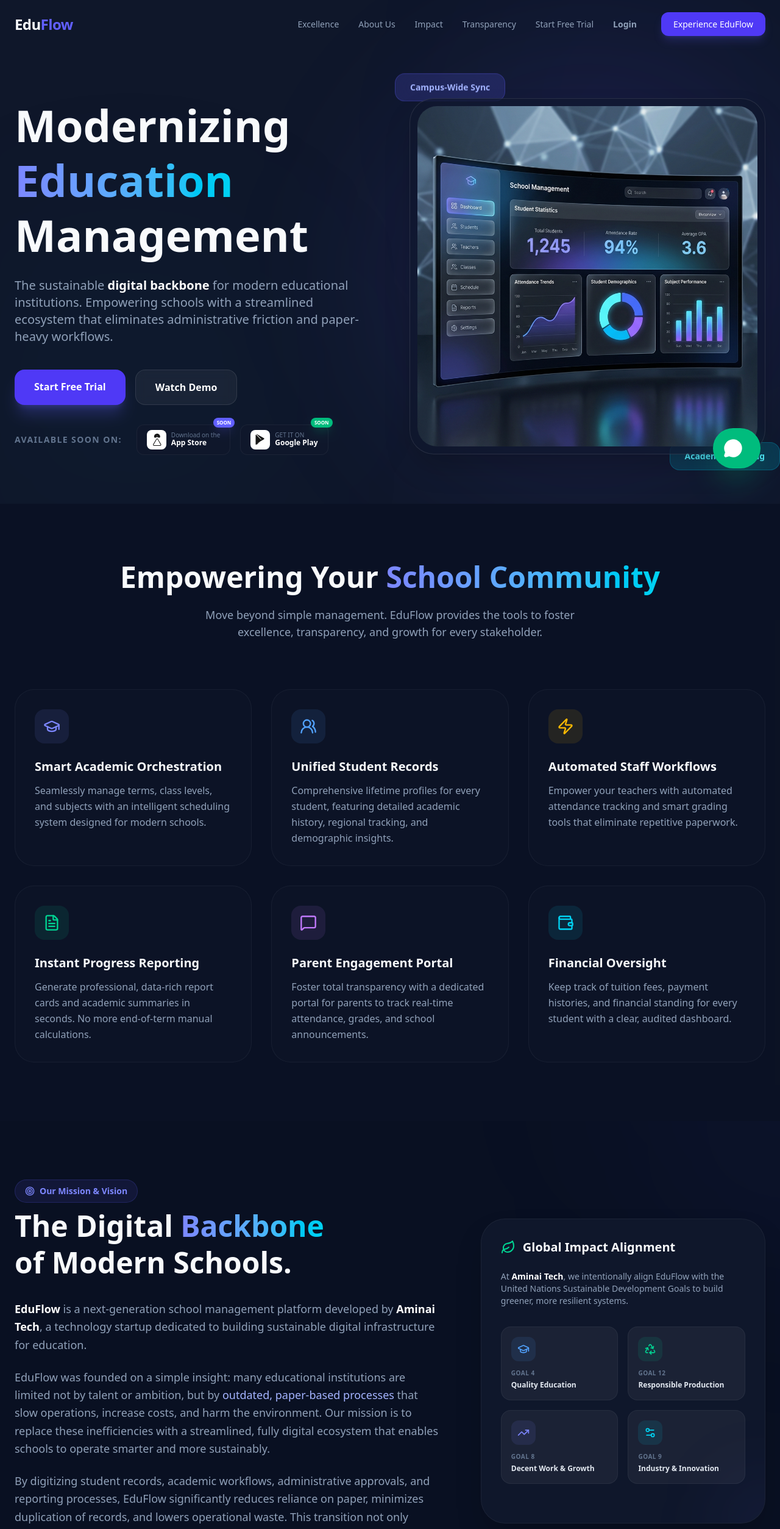
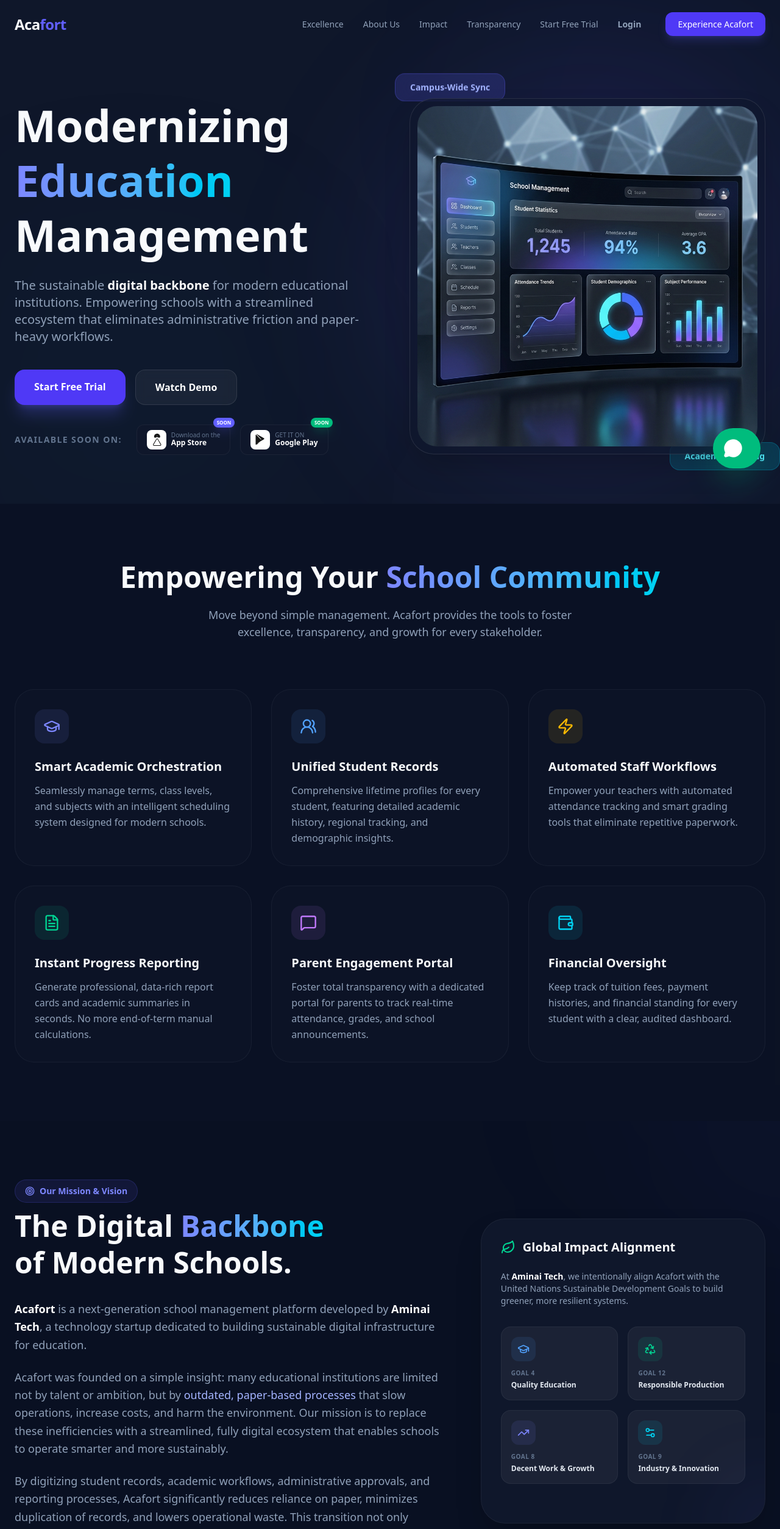
Before and after one commit to AminaiTech/EduFlow, a Next.js app: page / in a window 1280 px wide. Shown: the top 2507 px of the page at 61% size. Built offline with nearby package versions, Linux system fonts and the light colour scheme.

Commit message:
chore: update project name to Acafort (Academic Fortress)

```diff
--- a/package.json
+++ b/package.json
@@ -1,5 +1,5 @@
 {
-  "name": "temp_app",
+  "name": "acafort",
   "version": "0.1.0",
   "private": true,
   "scripts": {
--- a/src/app/layout.tsx
+++ b/src/app/layout.tsx
@@ -14,8 +14,8 @@
 });
 
 export const metadata: Metadata = {
-  title: "EduFlow | Modern School Management System",
-  description: "EduFlow is a comprehensive, multi-tenant school management system designed to streamline academic operations, student tracking, and administrative tasks.",
+  title: "Acafort | Academic Fortress — Modern School Management System",
+  description: "Acafort (Academic Fortress) is a comprehensive, multi-tenant school management system designed to streamline academic operations, student tracking, and administrative tasks.",
 };
 
 export default function RootLayout({
--- a/src/components/About.tsx
+++ b/src/components/About.tsx
@@ -46,13 +46,13 @@
 
                         <div className="space-y-6 text-slate-400 text-lg leading-relaxed">
                             <p>
-                                <span className="text-white font-semibold">EduFlow</span> is a next-generation school management platform developed by <Link href="https://aminaitech.com" target="_blank" className="text-white font-semibold hover:text-indigo-400 transition-colors">Aminai Tech</Link>, a technology startup dedicated to building sustainable digital infrastructure for education.
+                                <span className="text-white font-semibold">Acafort</span> is a next-generation school management platform developed by <Link href="https://aminaitech.com" target="_blank" className="text-white font-semibold hover:text-indigo-400 transition-colors">Aminai Tech</Link>, a technology startup dedicated to building sustainable digital infrastructure for education.
                             </p>
                             <p>
-                                EduFlow was founded on a simple insight: many educational institutions are limited not by talent or ambition, but by <span className="text-indigo-300">outdated, paper-based processes</span> that slow operations, increase costs, and harm the environment. Our mission is to replace these inefficiencies with a streamlined, fully digital ecosystem that enables schools to operate smarter and more sustainably.
+                                Acafort was founded on a simple insight: many educational institutions are limited not by talent or ambition, but by <span className="text-indigo-300">outdated, paper-based processes</span> that slow operations, increase costs, and harm the environment. Our mission is to replace these inefficiencies with a streamlined, fully digital ecosystem that enables schools to operate smarter and more sustainably.
                             </p>
                             <p>
-                                By digitizing student records, academic workflows, administrative approvals, and reporting processes, EduFlow significantly reduces reliance on paper, minimizes duplication of records, and lowers operational waste. This transition not only improves efficiency and data accuracy but also supports environmentally responsible practices within educational institutions.
+                                By digitizing student records, academic workflows, administrative approvals, and reporting processes, Acafort significantly reduces reliance on paper, minimizes duplication of records, and lowers operational waste. This transition not only improves efficiency and data accuracy but also supports environmentally responsible practices within educational institutions.
                             </p>
                             <p className="border-l-2 border-indigo-500 pl-6 italic bg-indigo-500/5 py-4 rounded-r-2xl">
                                 By removing administrative friction and paper-heavy processes, we allow educators to focus on what truly matters: <span className="text-white">delivering quality education and mentoring the next generation of leaders.</span>
@@ -73,7 +73,7 @@
                                     Global Impact Alignment
                                 </h3>
                                 <p className="text-slate-400 text-sm mb-8">
-                                    At <Link href="https://aminaitech.com" target="_blank" className="text-white hover:text-indigo-400 transition-colors font-semibold">Aminai Tech</Link>, we intentionally align EduFlow with the United Nations Sustainable Development Goals to build greener, more resilient systems.
+                                    At <Link href="https://aminaitech.com" target="_blank" className="text-white hover:text-indigo-400 transition-colors font-semibold">Aminai Tech</Link>, we intentionally align Acafort with the United Nations Sustainable Development Goals to build greener, more resilient systems.
                                 </p>
 
                                 <div className="grid grid-cols-2 gap-4">
--- a/src/components/Features.tsx
+++ b/src/components/Features.tsx
@@ -69,7 +69,7 @@
                         Empowering Your <span className="text-indigo-500 text-transparent bg-clip-text bg-gradient-to-r from-indigo-400 to-cyan-400">School Community</span>
                     </motion.h2>
                     <p className="text-slate-400 max-w-2xl mx-auto text-lg">
-                        Move beyond simple management. EduFlow provides the tools to foster excellence, transparency, and growth for every stakeholder.
+                        Move beyond simple management. Acafort provides the tools to foster excellence, transparency, and growth for every stakeholder.
                     </p>
                 </div>
 
--- a/src/components/Footer.tsx
+++ b/src/components/Footer.tsx
@@ -15,7 +15,7 @@
                 <div className="grid md:grid-cols-2 lg:grid-cols-4 gap-12 mb-12">
                     <div className="space-y-6">
                         <Link href="/" className="text-2xl font-bold tracking-tight block">
-                            Edu<span className="text-indigo-500">Flow</span>
+                            Aca<span className="text-indigo-500">fort</span>
                         </Link>
                         <p className="text-slate-500 leading-relaxed text-sm">
                             Standardizing education management through innovation and global excellence. Empowering institutions across Africa.
@@ -40,10 +40,10 @@
                         <div className="pt-4 flex flex-col gap-3">
                             <p className="text-[10px] font-bold text-slate-600 uppercase tracking-[0.2em]">App coming soon</p>
                             <div className="flex gap-3">
-                                <Link href="https://app.eduflow.com" className="opacity-50 hover:opacity-100 transition-opacity">
+                                <Link href="https://app.acafort.com" className="opacity-50 hover:opacity-100 transition-opacity">
                                     <img src="https://upload.wikimedia.org/wikipedia/commons/3/3c/Download_on_the_App_Store_Badge.svg" alt="App Store" className="h-8" />
                                 </Link>
-                                <Link href="https://app.eduflow.com" className="opacity-50 hover:opacity-100 transition-opacity">
+                                <Link href="https://app.acafort.com" className="opacity-50 hover:opacity-100 transition-opacity">
                                     <img src="https://upload.wikimedia.org/wikipedia/commons/7/78/Google_Play_Store_badge_EN.svg" alt="Play Store" className="h-8" />
                                 </Link>
                             </div>
@@ -84,7 +84,7 @@
                             <li><Link href="/onboarding" className="hover:text-white transition-colors">Registration Form</Link></li>
                             <li><Link href="#" className="hover:text-white transition-colors">Privacy & Security</Link></li>
                             <li><Link href="#" className="hover:text-white transition-colors">Terms of Service</Link></li>
-                            <li><Link href="https://app.eduflow.com" className="hover:text-white transition-colors">Admin Login</Link></li>
+                            <li><Link href="https://app.acafort.com" className="hover:text-white transition-colors">Admin Login</Link></li>
                         </ul>
                     </div>
                 </div>
--- a/src/components/Hero.tsx
+++ b/src/components/Hero.tsx
@@ -33,7 +33,7 @@
                             <p className="text-sm font-bold text-slate-500 uppercase tracking-widest">Available soon on:</p>
                             <div className="flex gap-4">
                                 <Link
-                                    href="https://app.eduflow.com" // Placeholder for web app redirect
+                                    href="https://app.acafort.com" // Placeholder for web app redirect
                                     target="_blank"
                                     className="group relative flex items-center gap-2 bg-slate-900 border border-white/5 px-4 py-2 rounded-xl hover:border-indigo-500/30 transition-all active:scale-95"
                                 >
@@ -48,7 +48,7 @@
                                 </Link>
 
                                 <Link
-                                    href="https://app.eduflow.com" // Placeholder for web app redirect
+                                    href="https://app.acafort.com" // Placeholder for web app redirect
                                     target="_blank"
                                     className="group relative flex items-center gap-2 bg-slate-900 border border-white/5 px-4 py-2 rounded-xl hover:border-emerald-500/30 transition-all active:scale-95"
                                 >
@@ -74,7 +74,7 @@
                         <div className="relative z-10 bg-slate-900/50 backdrop-blur-2xl border border-white/10 rounded-[2.5rem] p-3 shadow-2xl">
                             <Image
                                 src="dashboard-preview.png"
-                                alt="EduFlow Dashboard"
+                                alt="Acafort Dashboard"
                                 width={800}
                                 height={600}
                                 className="rounded-[2rem] w-full h-auto"
--- a/src/components/Navbar.tsx
+++ b/src/components/Navbar.tsx
@@ -24,7 +24,7 @@
         >
             <nav className="container mx-auto px-6 flex justify-between items-center">
                 <Link href="/" className="text-2xl font-bold tracking-tight">
-                    Edu<span className="text-indigo-500">Flow</span>
+                    Aca<span className="text-indigo-500">fort</span>
                 </Link>
 
                 <ul className="hidden md:flex space-x-8 items-center text-sm font-medium text-slate-400">
@@ -34,7 +34,7 @@
                     <li><Link href="/#stats" className="hover:text-white transition-colors">Transparency</Link></li>
                     <li><Link href="/onboarding" className="hover:text-white transition-colors">Start Free Trial</Link></li>
                     <li>
-                        <Link href="https://app.eduflow.com" className="text-slate-400 hover:text-white transition-colors font-semibold mr-2">
+                        <Link href="https://app.acafort.com" className="text-slate-400 hover:text-white transition-colors font-semibold mr-2">
                             Login
                         </Link>
                     </li>
@@ -43,7 +43,7 @@
                             href="/onboarding"
                             className="bg-indigo-600 hover:bg-indigo-500 text-white px-5 py-2.5 rounded-xl transition-all shadow-lg shadow-indigo-500/20 active:scale-95"
                         >
-                            Experience EduFlow
+                            Experience Acafort
                         </Link>
                     </li>
                 </ul>
--- a/src/components/Sustainability.tsx
+++ b/src/components/Sustainability.tsx
@@ -49,7 +49,7 @@
                             Infrastructure for a <span className="text-emerald-400 leading-normal">Resilient</span> Future
                         </h2>
                         <p className="text-slate-400 text-lg mb-8 leading-relaxed">
-                            Every school using <span className="text-white">EduFlow</span> contributes to a greener, paperless future. We eliminate administrative friction to help you build a more sustainable and efficient education system.
+                            Every school using <span className="text-white">Acafort</span> contributes to a greener, paperless future. We eliminate administrative friction to help you build a more sustainable and efficient education system.
                         </p>
 
                         <div className="space-y-6">
```
